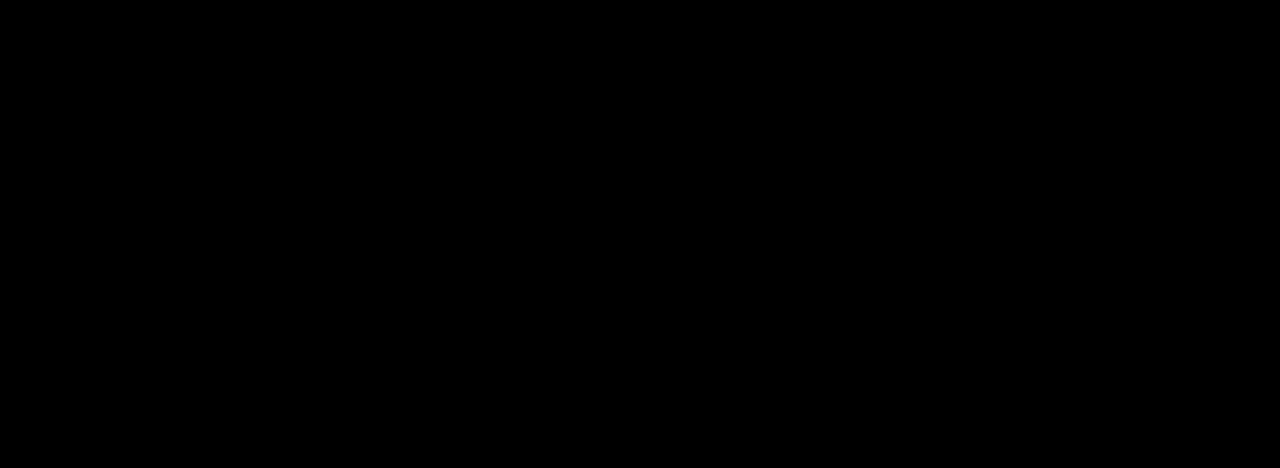
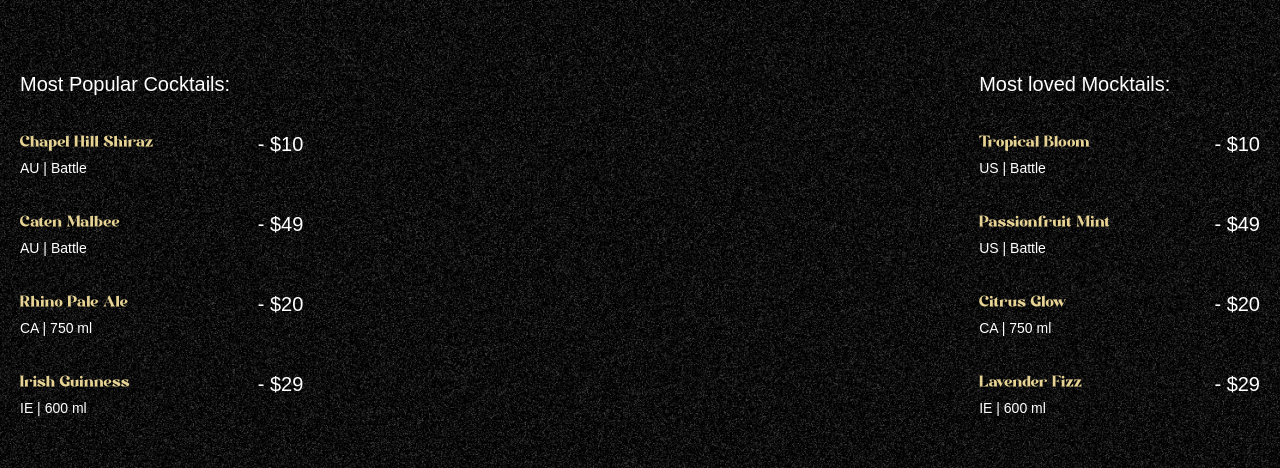
Before and after one commit to IMRAN000101/Proj-Mojito, a React (Vite) app: page / in a window 1280 px wide. Shown: the part 890-1358 px from the top of the page. Built offline with nearby package versions, Linux system fonts and the light colour scheme; a web font is replaced by a local one.

Commit message:
Implemented cocktail section

```diff
--- a/src/App.jsx
+++ b/src/App.jsx
@@ -2,6 +2,7 @@
 import gsap from 'gsap'
 import Navbar from './components/Navbar'
 import Hero from './components/Hero'
+import Cocktails from './components/Cocktails'
 // import { useGSAP } from '@gsap/react'
 // import {ScrollTrigger, splitText} from 'gsap/all'
 
@@ -12,6 +13,7 @@
     <main>
       <Navbar/>
        <Hero/>
+       <Cocktails/>
     </main>
   )
 }
--- /dev/null
+++ b/src/components/Cocktails.jsx
@@ -0,0 +1,61 @@
+import React from 'react'
+import { cocktailLists, mockTailLists } from '../../constants/index'
+import { useGSAP } from '@gsap/react'
+import gsap from 'gsap'
+
+const Cocktails = () => {
+    useGSAP(()=>{
+        const parallaxTimeline = gsap.timeline({
+            scrollTrigger:{
+                trigger:'#cocktails',
+                start:'top 30%',
+                end: 'bottom 80%',
+                scrub: true
+            }
+        })
+        parallaxTimeline.from('#c-left-leaf',{
+            x: -100, y: 100
+        })
+        .from('#c-right-leaf',{
+            x:100, y: 100
+        })
+    })
+  return (
+    <section id='cocktails' className='noisy'>
+        <img src="/images/cocktail-left-leaf.png" alt="left-leaf" id='c-left-leaf'/>
+        <img src="/images/cocktail-right-leaf.png" alt="right-leaf" id='c-right-leaf'/>
+        <div className="list">
+            <div className="popular">
+                <h2>Most Popular Cocktails:</h2>
+                <ul>
+                    {cocktailLists.map((drink) => (
+                        <li key={drink.name}>
+                            <div className='md:me-26'>
+                                <h3>{drink.name}</h3>
+                                <p>{drink.country} | {drink.detail}</p>
+                            </div>
+                            <span>- {drink.price}</span>
+                        </li>
+                    ))}
+                </ul>
+            </div>
+         <div className="loved">
+                <h2>Most loved Mocktails:</h2>
+                <ul>
+                    {mockTailLists.map((drink) => (
+                        <li key={drink.name}>
+                            <div className='me-26'>
+                                <h3>{drink.name}</h3>
+                                <p>{drink.country} | {drink.detail}</p>
+                            </div>
+                            <span>- {drink.price}</span>
+                        </li>
+                    ))}
+                </ul>
+            </div>
+        </div>
+    </section>
+  )
+}
+
+export default Cocktails
```
